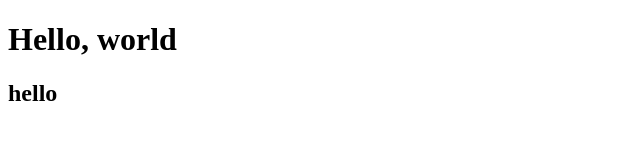
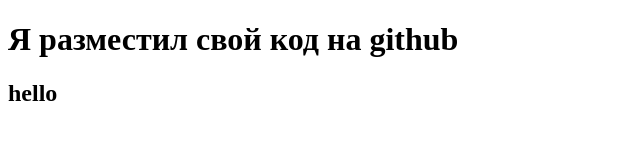
Before and after one commit to Alyrr/test_repo, a plain HTML site: page index.html in a window 1280 px wide. Shown: the whole page, without its empty margins (0-640 px from the left). Drawn offline with Linux system fonts and the light colour scheme.

Commit message:
edit index.html

```diff
--- a/index.html
+++ b/index.html
@@ -3,10 +3,10 @@
 <head>
 	<meta charset="utf-8">
 	<meta name="viewport" content="width=device-width, initial-scale=1">
-	<title>Document</title>
+	<title>New git project</title>
 </head>
 <body>
-	<h1>Hello, world</h1>
+	<h1>Я разместил  свой код на github</h1>
 	<h2>hello</h2>
 </body>
 </html>
```
